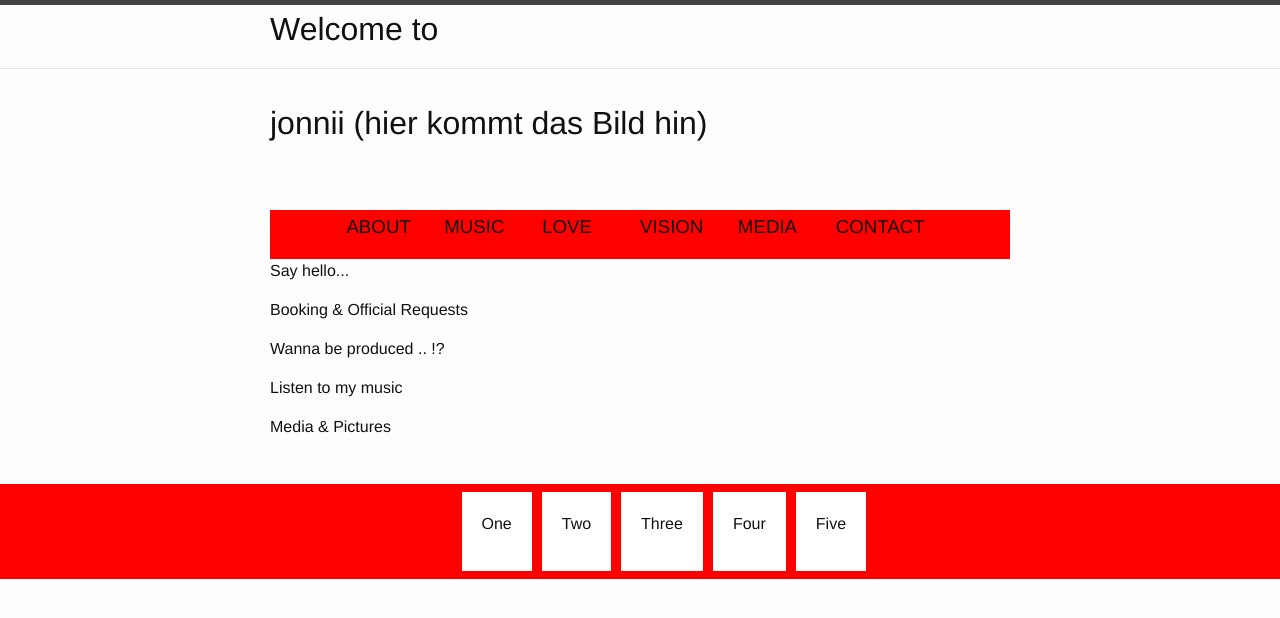
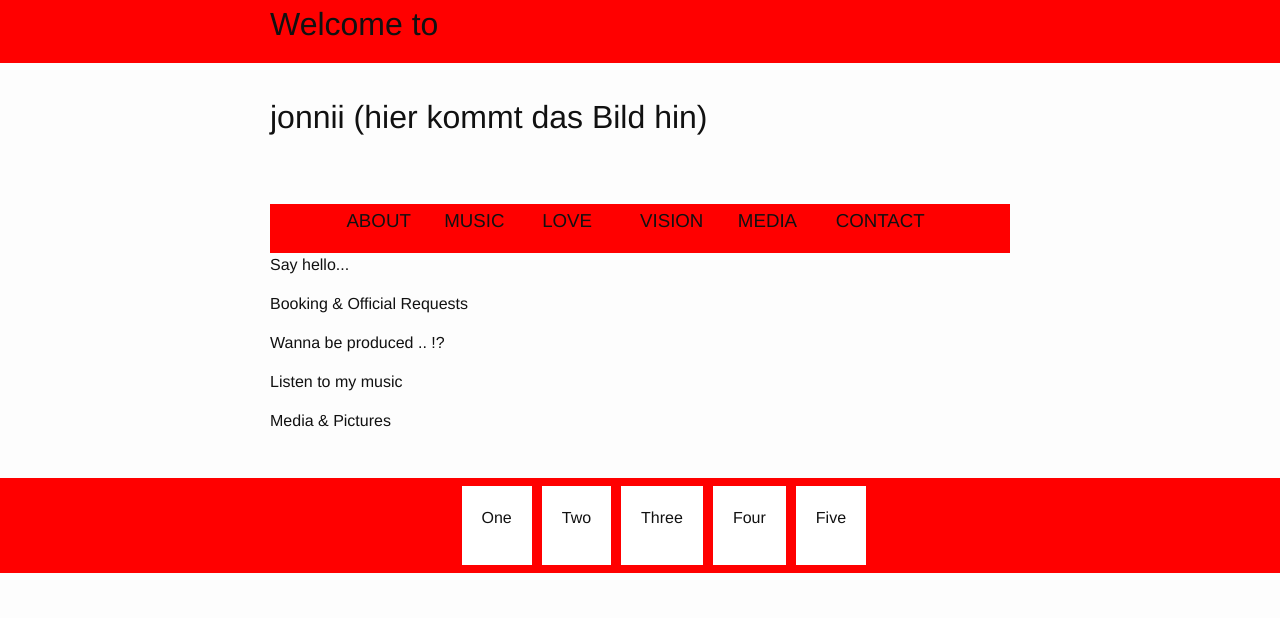
Before and after one commit to ValleHD/ValleHD.github.io, a Jekyll site: the page built from index.html, in a window 1280 px wide. Shown: the top 618 px of the page. Built offline with Jekyll 4.4.1, drawn with Linux system fonts in a browser that asks for light colours.

Commit message:
Update _layout.scss

```diff
--- a/_sass/_layout.scss
+++ b/_sass/_layout.scss
@@ -2,8 +2,7 @@
  * Site header
  */
 .site-header {
-    border-top: 5px solid $grey-color-dark;
-    border-bottom: 1px solid $grey-color-light;
+    background-color: #FF0000;
     min-height: 56px;
     max-height: 500px;
 
@@ -66,9 +65,8 @@
  * Site footer
  */
 .site-footer {
-
     background-color: #FF0000;
-
+    position: relative;
 }
 
 .sm-list {
```
